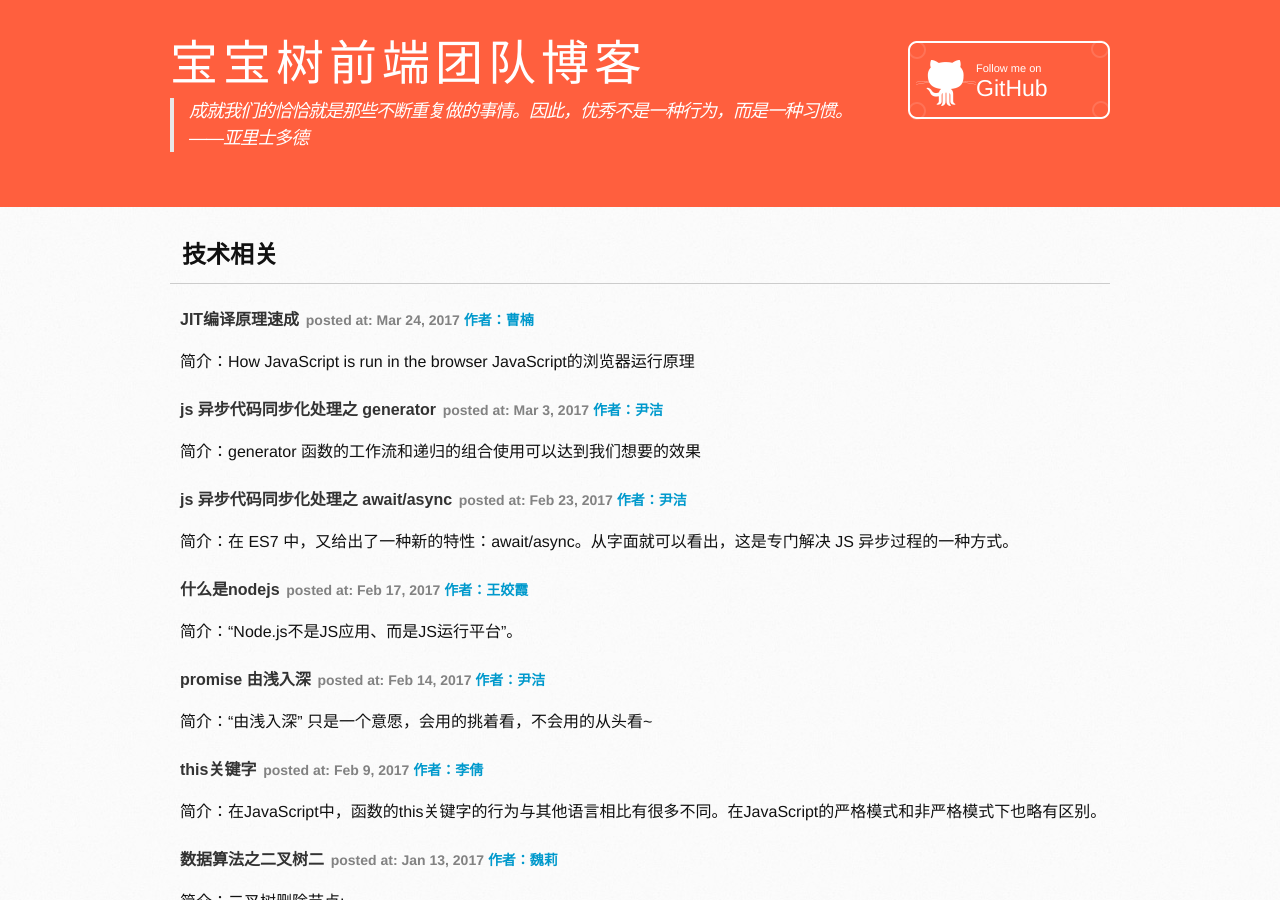
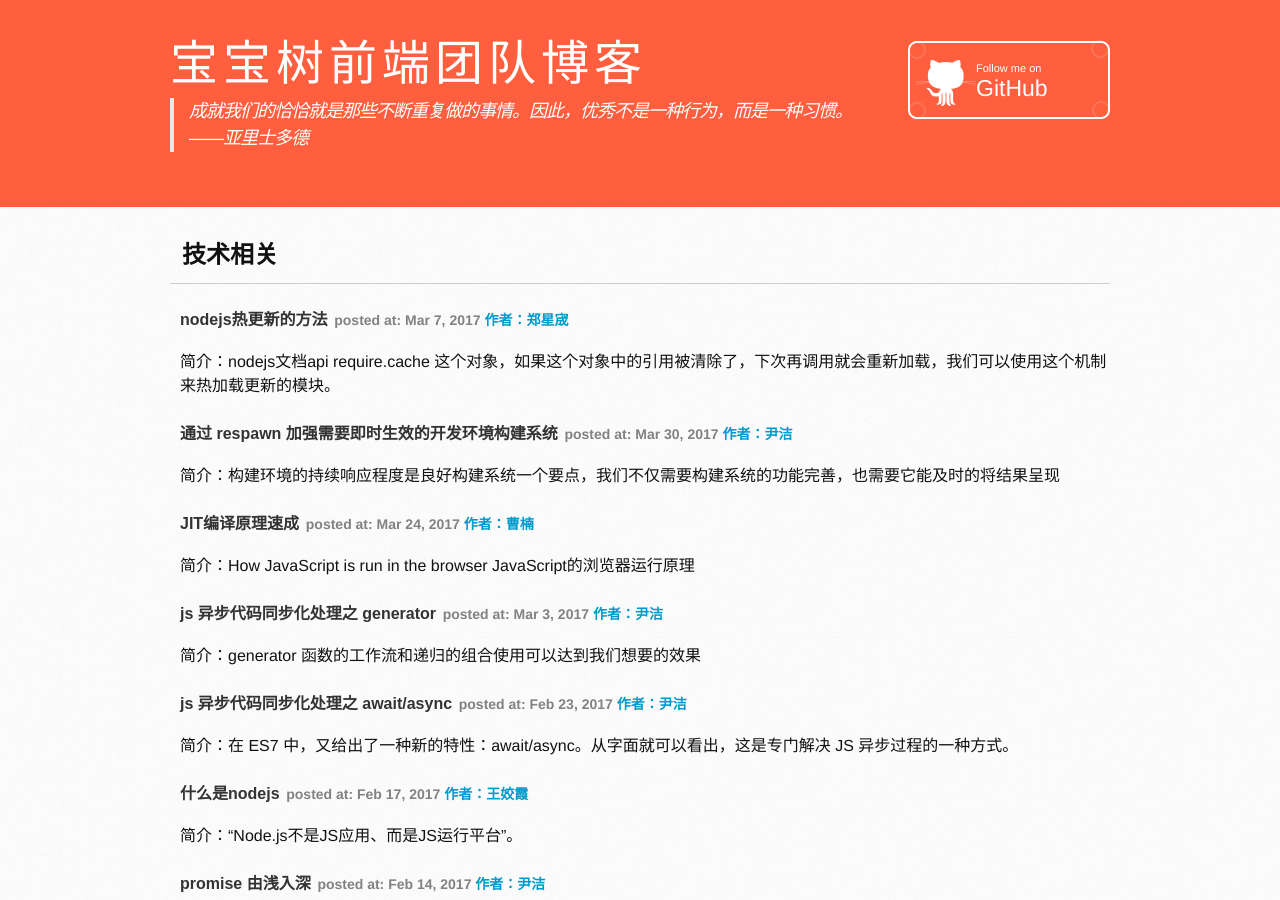
Before and after one commit to bystep15/bystep15.github.io, a Jekyll site: the page built from index.html, in a window 1280 px wide and 900 px high. Built offline with Jekyll 4.4.1, drawn with Linux system fonts in a browser that asks for light colours; the list of posts is cut into pages by our own code.

Commit message:
add blog

```diff
--- a/_data/weekly.yml
+++ b/_data/weekly.yml
@@ -1,3 +1,15 @@
+- author: 郑星宬
+  title: nodejs热更新的方法
+  time: Mar 7, 2017
+  href: Apr
+  description: nodejs文档api require.cache 这个对象，如果这个对象中的引用被清除了，下次再调用就会重新加载，我们可以使用这个机制来热加载更新的模块。
+
+- author: 尹洁
+  title: 通过 respawn 加强需要即时生效的开发环境构建系统
+  time: Mar 30, 2017
+  href: http://yj1438.github.io/2017/03/31/respawn.html
+  description: 构建环境的持续响应程度是良好构建系统一个要点，我们不仅需要构建系统的功能完善，也需要它能及时的将结果呈现
+
 - author: 曹楠
   title: JIT编译原理速成
   time: Mar 24, 2017
```
